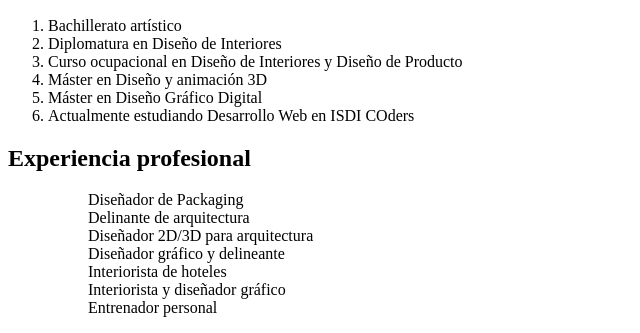
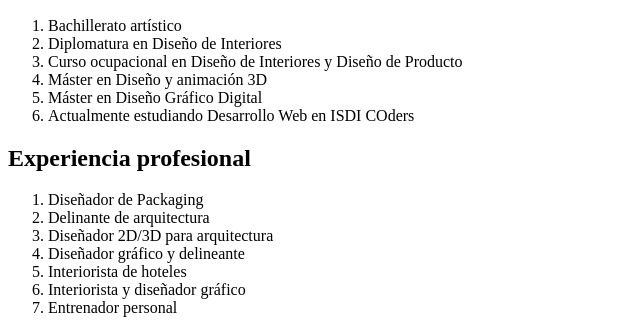
Before and after one commit to Sergi-CM/exercise-cv, a plain HTML site: page index.html in a window 1280 px wide. Shown: the part 587-920 px from the top of the page, without its empty margins (0-640 px from the left). Drawn offline with Linux system fonts and the light colour scheme.

Commit message:
fix li tags

```diff
--- a/index.html
+++ b/index.html
@@ -52,13 +52,13 @@
       <h2>Experiencia profesional</h2>
 
       <ol>
-        <ol>Diseñador de Packaging</ol>
-        <ol>Delinante de arquitectura</ol>
-        <ol>Diseñador 2D/3D para arquitectura</ol>
-        <ol>Diseñador gráfico y delineante</ol>
-        <ol>Interiorista de hoteles</ol>
-        <ol>Interiorista y diseñador gráfico</ol>
-        <ol>Entrenador personal</ol>
+        <li>Diseñador de Packaging</li>
+        <li>Delinante de arquitectura</li>
+        <li>Diseñador 2D/3D para arquitectura</li>
+        <li>Diseñador gráfico y delineante</li>
+        <li>Interiorista de hoteles</li>
+        <li>Interiorista y diseñador gráfico</li>
+        <li>Entrenador personal</li>
       </ol>
     </section>
 
```
